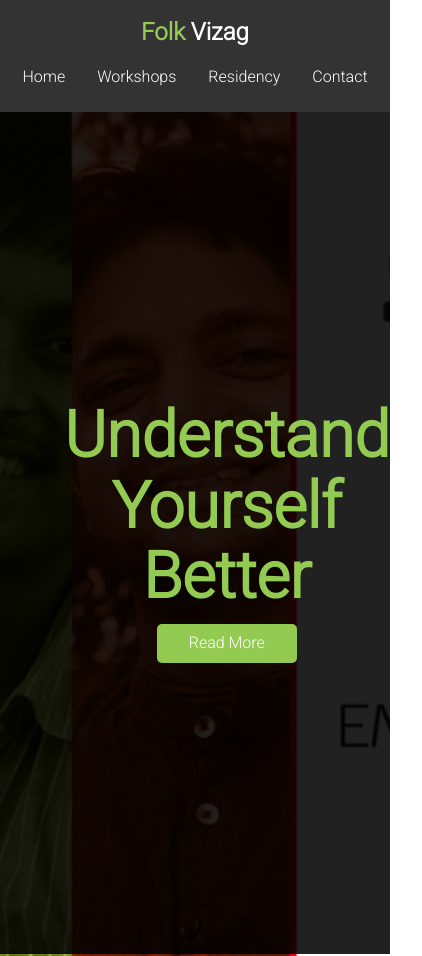
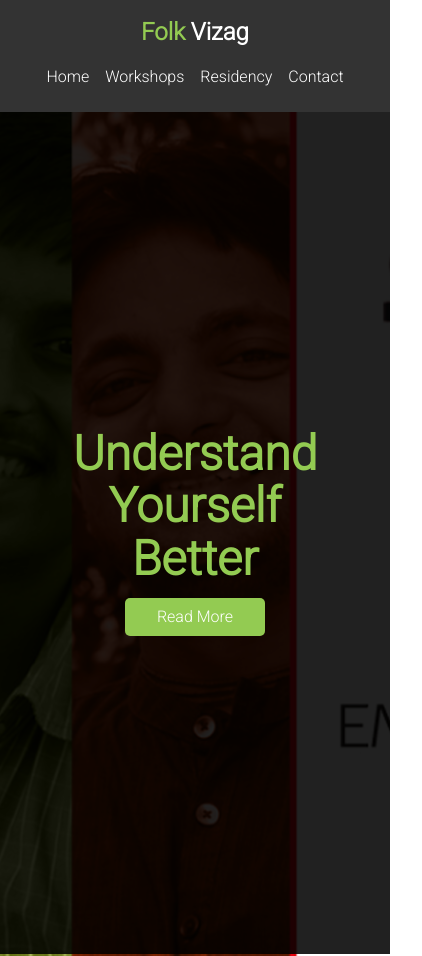
Before and after one commit to Avinash-Vis/FolkVizag, a plain HTML site: page index.html in a window 390 px wide. Shown: the top 956 px of the page, 422 px wide, since content can reach past the window. Drawn offline with nearby package versions, Linux system fonts and the light colour scheme.

Commit message:
Mobile.css modified for better viewing

```diff
--- a/css/mobile.css
+++ b/css/mobile.css
@@ -50,7 +50,7 @@
   }
 
   #who .who-img{
-    height: 500px;
+    height: 350px;
     width: 100%;
   }
 
@@ -86,3 +86,19 @@
     font-size: 1rem;
   }
 }
+
+@media(max-width: 450px){
+
+  #showcase .l-heading{
+    font-size: 3rem;
+  }
+
+  #navbar ul{
+    padding: .5rem 0;
+  }
+
+  #navbar ul li a{
+    padding: 0.5rem;
+    margin: 0;
+  }
+}
--- a/index.html
+++ b/index.html
@@ -7,7 +7,7 @@
   <link rel="stylesheet" href="css/style.css">
   <link rel="stylesheet" media="screen and (max-width:768px)" href="css/mobile.css">
   <link rel="stylesheet" media="screen and (min-width: 1100px)" href="css/widescreen.css">
-  <title>EdgeLedger</title>
+  <title>Folk Vizag</title>
 </head>
 <body id="home">
   <!-- Navbar -->
```
